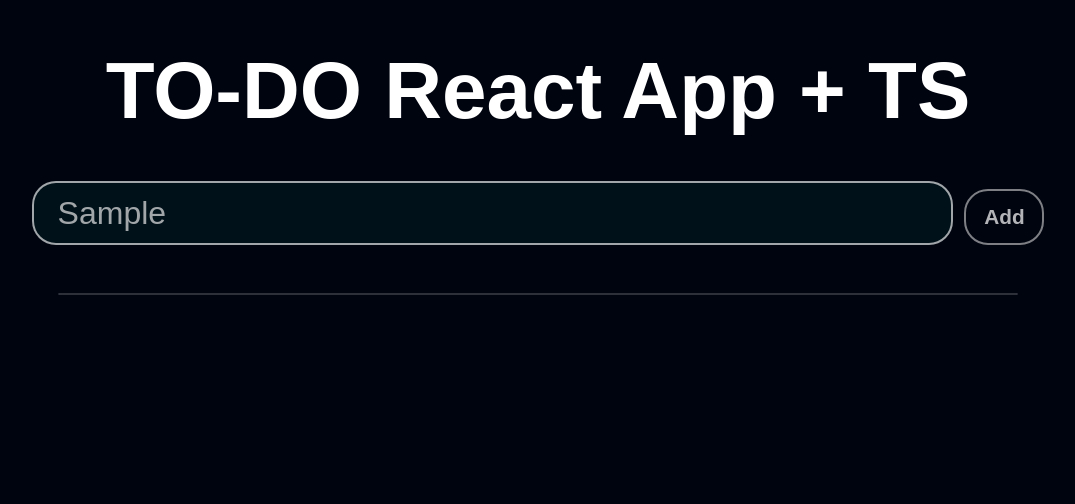
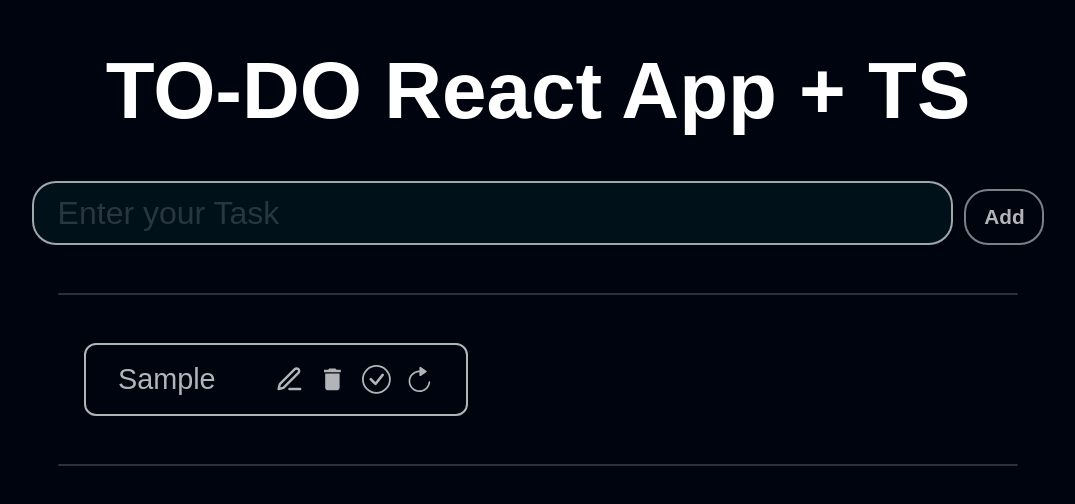
Before and after one commit to arpitv970/todo-reactjs-ts, a React (Create React App) app: page / in a window 1280 px wide. Both pictures are taken after typing "Sample" into the empty fields and a click on the button "Add". Shown: the top 504 px of the page, without its empty margins (102-1177 px from the left). Built offline with nearby package versions, Linux system fonts and the light colour scheme.

Commit message:
Created Basic UI & todo adding functionality to the React App with TS

```diff
--- a/package.json
+++ b/package.json
@@ -12,6 +12,7 @@
     "@types/react-dom": "^18.0.10",
     "react": "^18.2.0",
     "react-dom": "^18.2.0",
+    "react-icons": "^4.7.1",
     "react-scripts": "5.0.1",
     "typescript": "^4.9.4",
     "web-vitals": "^2.1.4"
--- a/src/App.tsx
+++ b/src/App.tsx
@@ -1,13 +1,39 @@
 import InputBar from './components/InputBar';
+import React, { useState } from 'react';
+import { Todo } from './model';
+import TodoList from './components/TodoList';
+import Divider from './components/Divider';
 
 const App: React.FC = () => {
+    // State for a single TODO
+    const [todo, setTodo] = useState<string>('');
+
+    // State for set of all TODOs
+    const [todos, setTodos] = useState<Todo[]>([]);
+
+    const addTodo = (e: React.FormEvent) => {
+        e.preventDefault();
+        if (todos) {
+            setTodos([...todos, { id: Date.now(), todo: todo, isDone: false }]);
+            setTodo('');
+        }
+    };
+
+    console.log(todos);
+
     return (
-        <div className='font-poppins bg-primary h-[100vh] w-full overflow-hidden text-white selection:bg-violet-800 leading-relaxed'>
+        <div className='font-poppins bg-primary h-[100vh] w-full overflow-y-scroll no-scrollbar text-white selection:bg-violet-800 leading-relaxed'>
             <h1 className='sm:leading-[3rem] sm:text-[2rem] md:text-[3rem] text-[5rem] font-bold text-center sm:mx-2 md:mx-5 mx-auto sm:mt-[8%]  my-[2%]'>
-                TO-DO <br className='sm:block md:hidden hidden' /> React App + TS
+                TO-DO <br className='sm:block md:hidden hidden' /> React App +
+                TS
             </h1>
-            <InputBar />
-            <div className='w-[75vw] h-0 items-center justify-center mx-auto sm:mt-[2rem] mt-[3rem] border border-dimWhite opacity-25 rounded-full' />
+            <InputBar todo={todo} setTodo={setTodo} addTodo={addTodo} />
+
+            <Divider />
+
+            <TodoList todos={todos} setTodos={setTodos} />
+
+            <Divider />
         </div>
     );
 };
--- /dev/null
+++ b/src/components/Divider.tsx
@@ -0,0 +1,7 @@
+const Divider = () => {
+    return (
+        <div className='w-[75vw] h-0 items-center justify-center mx-auto sm:mt-[2rem] my-[3rem] border border-dimWhite opacity-25 rounded-full' />
+    );
+};
+
+export default Divider;
--- a/src/components/InputBar.tsx
+++ b/src/components/InputBar.tsx
@@ -1,14 +1,31 @@
-const InputBar = () => {
+interface Props {
+    todo: string;
+    setTodo: React.Dispatch<React.SetStateAction<string>>;
+    addTodo: (e: React.FormEvent) => void;
+}
+
+const InputBar = ({ todo, setTodo, addTodo }: Props) => {
     return (
-        <span className='flex sm:flex-col sm:h-[max] items-center mx-auto p-auto justify-evenly sm:w-[70vw] w-[80vw]'>
+        <form
+            className='flex sm:flex-col sm:h-[max] items-center mx-auto p-auto justify-evenly sm:w-[70vw] w-[80vw]'
+            onSubmit={addTodo}
+        >
             <input
+                type='text'
+                value={todo}
+                onChange={(e) => {
+                    setTodo(e.target.value);
+                }}
                 className='text-dimWhite placeholder-dimWhite placeholder:opacity-25 bg-dimBlue hover:border-white opacity-90 transition-all duration-300 ease-in-out items-center sm:my-5 mx-auto px-[1.5rem] py-1 w-[90%] h-max sm:text-[1.8rem] text-[2rem] rounded-3xl outline-none border-2 border-dimWhite'
                 placeholder='Enter your Task'
             ></input>
-            <button className='text-[1.3rem] font-semibold border-2 border-dimWhite hover:bg-dimBlue opacity-70 hover:opacity-100 transition-all duration-300 ease-in-out rounded-3xl flex items-center justify-center text-center w-[5rem] h-[3.5rem] sm:mt-2 my-auto mx-auto mb-0'>
+            <button
+                type='submit'
+                className='text-[1.3rem] font-semibold border-2 border-dimWhite hover:bg-dimBlue opacity-70 hover:opacity-100 transition-all duration-300 ease-in-out rounded-3xl flex items-center justify-center text-center w-[5rem] h-[3.5rem] sm:mt-2 my-auto mx-auto mb-0'
+            >
                 Add
             </button>
-        </span>
+        </form>
     );
 };
 
--- /dev/null
+++ b/src/components/TodoList.tsx
@@ -0,0 +1,30 @@
+import { Todo } from '../model';
+import { FiEdit3 } from 'react-icons/fi';
+import { MdDelete } from 'react-icons/md';
+import { BsCheckCircle } from 'react-icons/bs';
+import { IoIosRefresh } from 'react-icons/io';
+
+interface Props {
+    todos: Todo[];
+    setTodos: React.Dispatch<React.SetStateAction<Todo[]>>;
+}
+
+const TodoList: React.FC<Props> = ({ todos, setTodos }: Props) => {
+    return (
+        <section className='grid sm:grid-cols-1 grid-cols-2 gap-6 mx-auto sm:w-[100vw] w-[80vw]'>
+            {todos.map((t) => (
+                <div className='sm:text-[1.3rem] md:text-[1.5rem] text-[1.8rem] border-2 border-white rounded-xl text-white opacity-70 hover:opacity-100 transition-all duration-200 ease-in-out flex justify-around items-center mx-auto sm:w-[90vw] w-[30vw] h-max px-[2rem]'>
+                    <span className='w-[50%] pr-0'>{t.todo}</span>
+                    <span className='h-[100%] my-5 flex justify-between w-[10rem]'>
+                        <FiEdit3 className='hover:cursor-pointer' />
+                        <MdDelete className='hover:cursor-pointer' />
+                        <BsCheckCircle className='hover:cursor-pointer' />
+                        <IoIosRefresh className='hover:cursor-pointer' />
+                    </span>
+                </div>
+            ))}
+        </section>
+    );
+};
+
+export default TodoList;
--- a/src/index.css
+++ b/src/index.css
@@ -7,3 +7,21 @@
   padding: 0;
   scroll-behavior: smooth;
 }
+
+@layer utilities {
+  @variants responsive {
+
+    /* Hide scrollbar for Chrome, Safari and Opera */
+    .no-scrollbar::-webkit-scrollbar {
+      display: none;
+    }
+
+    /* Hide scrollbar for IE, Edge and Firefox */
+    .no-scrollbar {
+      -ms-overflow-style: none;
+      /* IE and Edge */
+      scrollbar-width: none;
+      /* Firefox */
+    }
+  }
+}
--- /dev/null
+++ b/src/model.tsx
@@ -0,0 +1,5 @@
+export interface Todo {
+    id: number;
+    todo: string;
+    isDone: boolean;
+}
```
Also changed, not shown: 1 other file (tests, documents, lock files or other folders).
